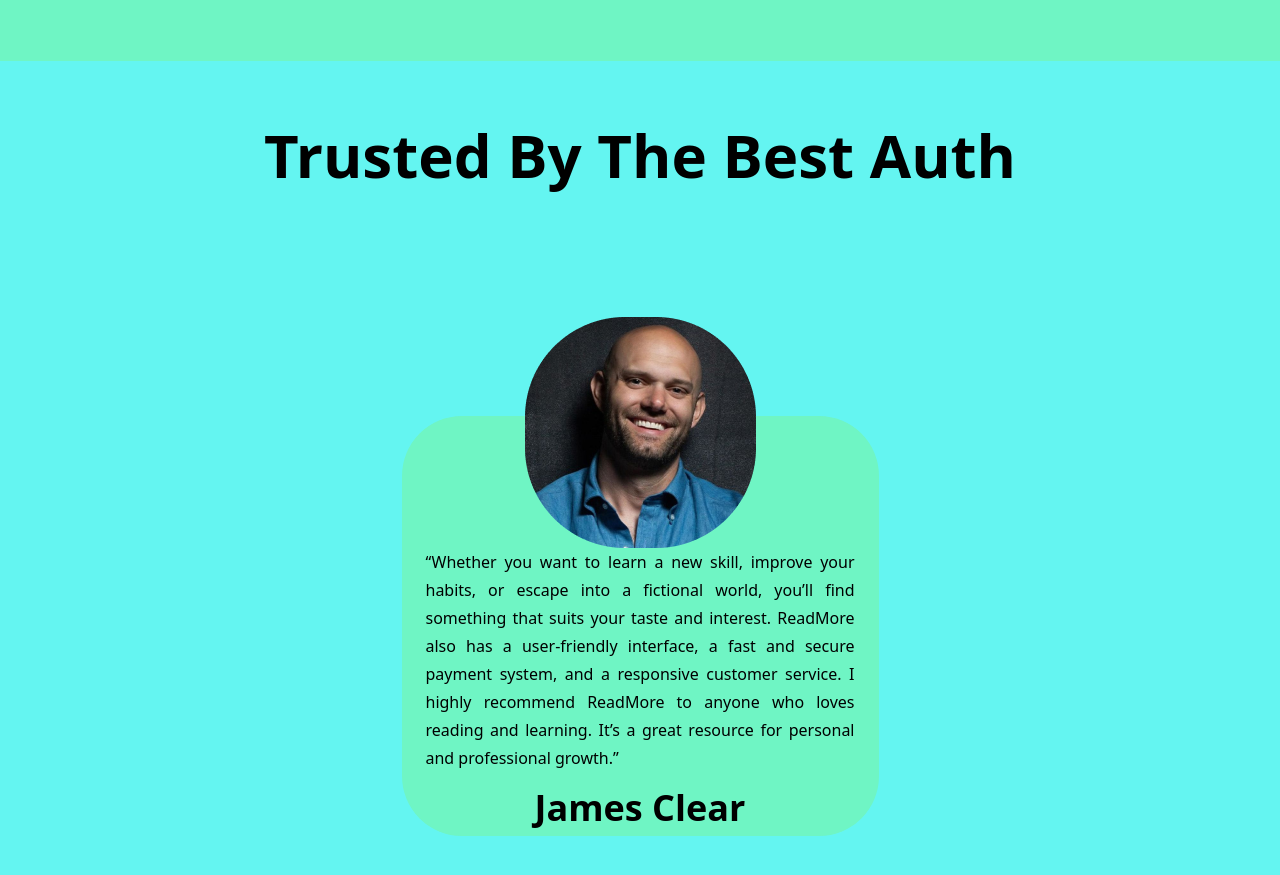
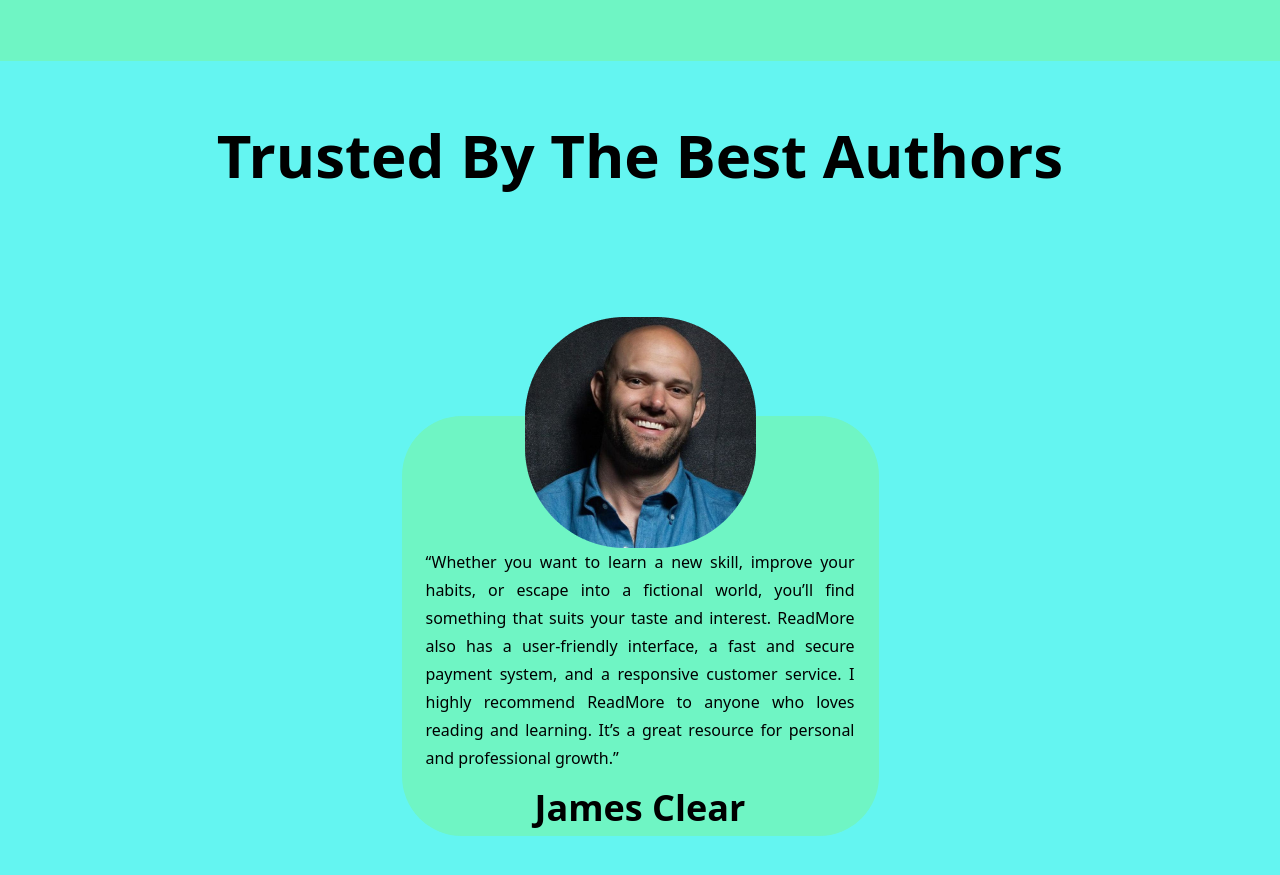
Before and after one commit to king-mae/readmore, a React (Vite) app: page / in a window 1280 px wide. Shown: the part 1460-2335 px from the top of the page. Built offline with nearby package versions, Linux system fonts and the light colour scheme.

Commit message:
test adjustment

```diff
--- a/src/Testimonials.jsx
+++ b/src/Testimonials.jsx
@@ -7,7 +7,7 @@
     return (
         <div className='bg-accent'>
             <div className="container flex flex-col py-16 mx-auto text-black ">
-                <h1 className='text-6xl font-black text-center'>Trusted By The Best Auth</h1>
+                <h1 className='text-6xl font-black text-center'>Trusted By The Best Authors</h1>
 
                 <div className='flex flex-col items-center sm:justify-between items 2xl:flex-row'>
                     <div className='flex flex-col items-center mb-14'>
```
